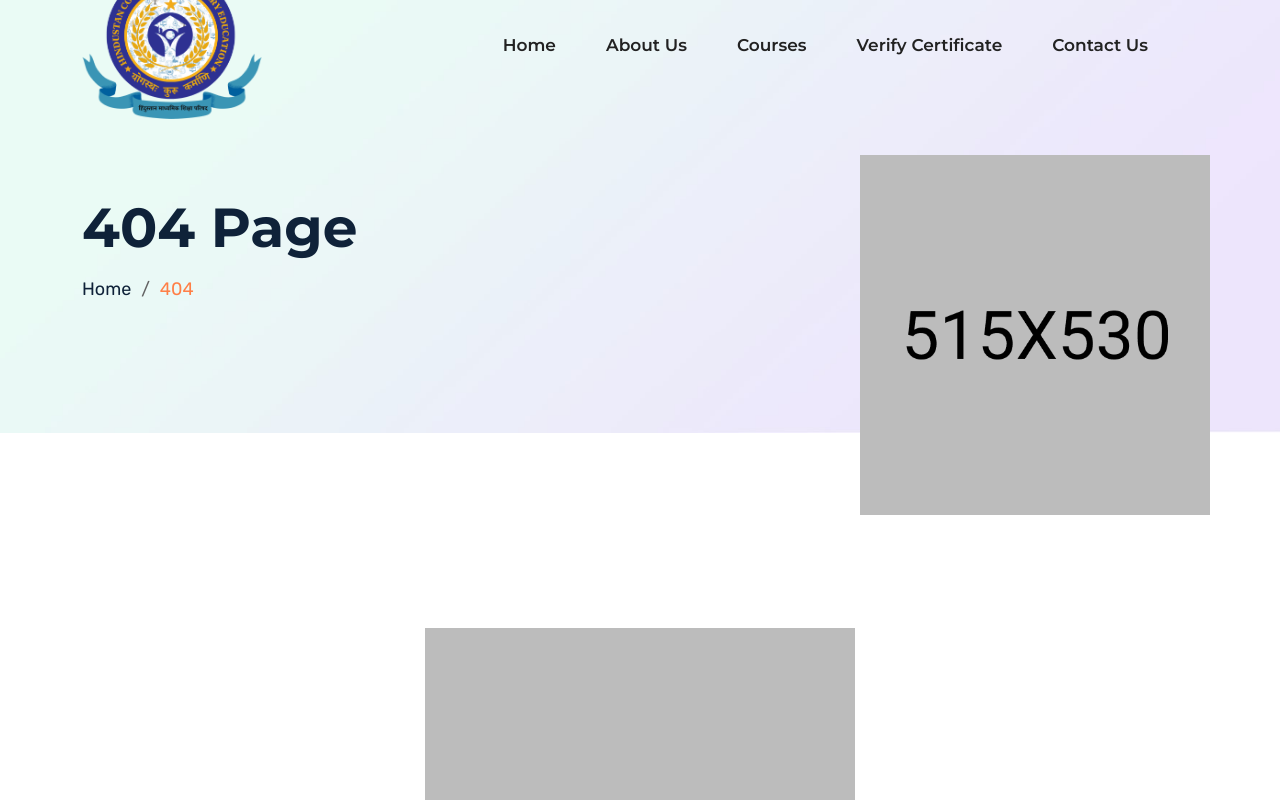
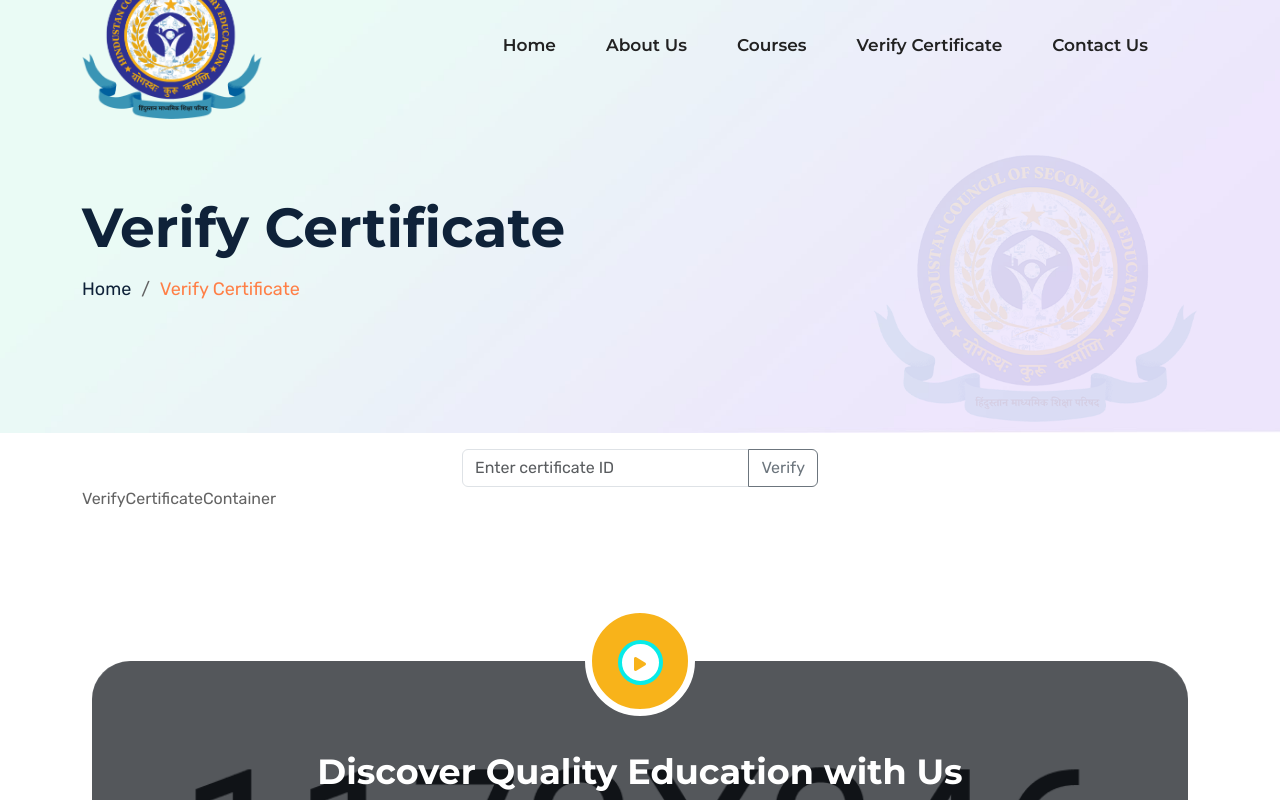
Before and after one commit to Pankajvijaybhatnagar/hind, a Next.js app: page /verify-certificate in a window 1280 px wide. Before the commit this address had no page. Shown: the top 800 px of the page. Built offline with nearby package versions, Linux system fonts and the light colour scheme.

Commit message:
added the form in verify certificate page

```diff
--- a/app/loading.js
+++ b/app/loading.js
@@ -2,7 +2,7 @@ import React from "react";
 const Loading = () => {
   return (
     <div className="loading-container">
-      <div className="eduor-logo">Eduor</div>
+      <div className="eduor-logo">HCSC</div>
       <div className="loader"></div>
     </div>
   );
--- a/app/page.js
+++ b/app/page.js
@@ -22,7 +22,7 @@ export default function Home3() {
   return (
     <div className="home_3">
       <TopbarSection style="tf__topbar tf__topbar_2" />
-      <NavbarSection style="main_menu_3" logo="/images/logo3.png" logoStyle={{ height: "60px" }}  />
+      <NavbarSection style="main_menu_3" logo="/images/logo3.png" logoStyle={{ height: "50px" }}  />
       <BannerSection3 />
       <CategorySection3 />
       <AboutSection3 style="about_3" />
--- /dev/null
+++ b/app/verify-certificate/page.js
@@ -0,0 +1,38 @@
+"use client"
+
+import BreadcrumbSection from '@/component/breadcrumb/BreadcrumbSection';
+import Layout from '@/component/layout/Layout';
+import VerifyCertificateContainer from '@/component/VeriyCertificate/VerifyCertificateContainer';
+import VerifyCertificateForm from '@/component/VeriyCertificate/VerifyCertificateForm';
+
+import React from 'react'
+
+const page = () => {
+
+    const [loading, setLoading] = React.useState(false);
+    const [error, setError] = React.useState(false);
+    const [certificateId, setCertificateId] = React.useState("");
+
+return (
+    <Layout>
+                <BreadcrumbSection header='Verify certificate' title='Verify certificate' />
+
+                <div className="tf__verify_certificate">
+                        <div className="container">
+                                <div className="row mt-3">
+                                        <div className="col-lg-4 col-md-12 col-sm-12"></div>
+                    <div className="col-4 md-12 sm-12">
+                        <VerifyCertificateForm  certificateId={certificateId} setCertificateId={setCertificateId} />
+                      </div>
+                    <div className="col-6 md-12 sm-12">
+                        <VerifyCertificateContainer/>
+                    </div>
+                </div>
+
+              </div>
+            </div>
+    </Layout>
+  )
+}
+
+export default page
--- /dev/null
+++ b/component/VeriyCertificate/VerifyCertificateContainer.js
@@ -0,0 +1,9 @@
+import React from 'react'
+
+const VerifyCertificateContainer = () => {
+  return (
+    <div>VerifyCertificateContainer</div>
+  )
+}
+
+export default VerifyCertificateContainer
--- /dev/null
+++ b/component/VeriyCertificate/VerifyCertificateForm.js
@@ -0,0 +1,21 @@
+import React from 'react'
+
+const VerifyCertificateForm = ({certificateId,setCertificateId}) => {
+  const handleInputChange = (event) => {
+    setCertificateId(event.target.value);
+  };
+    const handleSubmit = (event) => {
+        event.preventDefault();
+        // Add your form submission logic here
+        console.log("Certificate ID submitted:", certificateId);
+    };
+  return (
+      <form className='input-group' onSubmit={handleSubmit}>
+          <input  type="text" className="form-control" placeholder="Enter certificate ID" aria-label="Recipient's username" aria-describedby="button-addon2" value={certificateId} onChange={handleInputChange} />
+          <button className="btn btn-outline-secondary" type="submit" id="button-addon2">Verify</button>
+
+      </form>
+  )
+}
+
+export default VerifyCertificateForm
--- a/component/footer/FooterSection.js
+++ b/component/footer/FooterSection.js
@@ -11,7 +11,7 @@ const FooterSection = () => {
               <div className="tf__footer_logo_area">
                 <Link className="footer_logo" href="/">
                   <img
-                    src="/images/footer_logo.png"
+                    src="/images/logo3.png"
                     alt="Eduor"
                     className="img-fluid w-100"
                   />
--- a/component/layout/Layout.js
+++ b/component/layout/Layout.js
@@ -3,6 +3,7 @@ import React from "react";
 import NavbarSection from "../navbar/NavbarSection";
 import FooterSection from "../footer/FooterSection";
 import ScrollToTopButton from "../utils/ScrollToTopButton";
+import FooterSection2 from "../footer/FooterSection2";
 
 const Layout = ({ children }) => {
   return (
@@ -10,7 +11,7 @@ const Layout = ({ children }) => {
       <NavbarSection style="" logo="/images/logo3.png" />
       {children}
       <ScrollToTopButton style="" />
-      <FooterSection />
+      <FooterSection2 style="tf__footer_3" logo="/images/logo3.png" />
     </>
   );
 };
--- a/component/navbar/NavbarSection.js
+++ b/component/navbar/NavbarSection.js
@@ -47,8 +47,8 @@ const NavbarSection = ({ style, logo }) => {
         <Image
         src={logo}
         alt="Eduor"
-        height={70}
-        width={70}
+        height={60}
+        width={60}
         className="img-fluid"
       />
 
```
Also changed, not shown: public/images/breadcrumb_bg_img.png.
